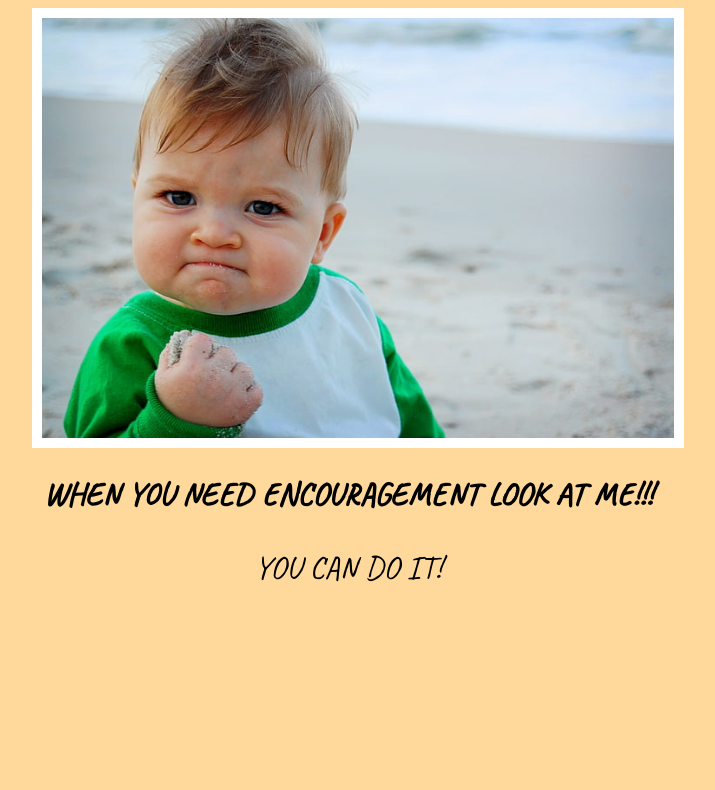
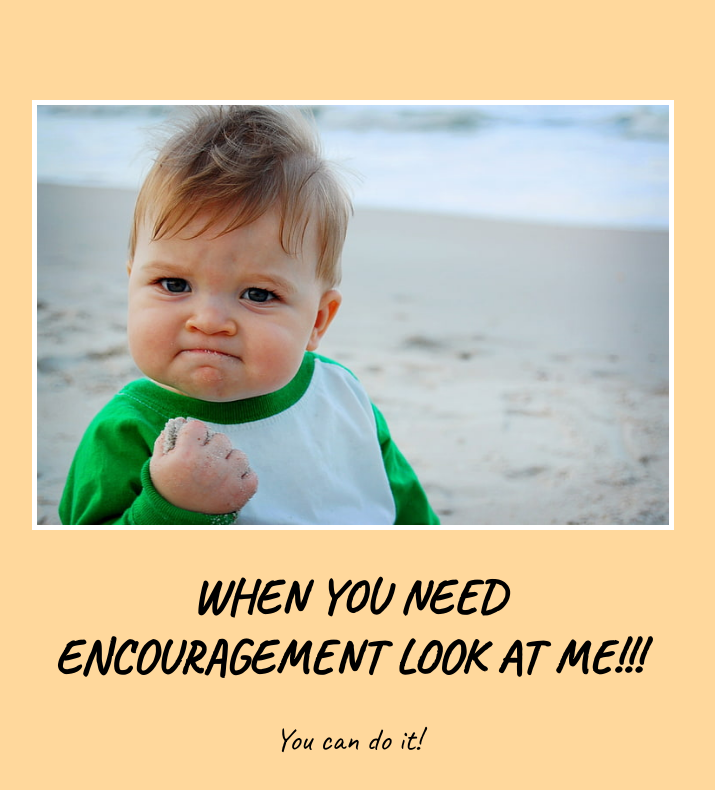
Before and after one commit to SukprasarnRatt/Motivation-Meme, a plain HTML site: page index.html in a window 1280 px wide. Shown: the whole page, without its empty margins (292-1007 px from the left). Drawn offline with Linux system fonts and the light colour scheme.

Commit message:
Update index.html

```diff
--- a/index.html
+++ b/index.html
@@ -5,20 +5,28 @@
   <meta name="viewport" content="width=device-width, initial-scale=1.0">
   <title>You can do it</title>
   <style>
-    html {
+    body {
       background-color: #FFD89C;
     }
-    #picture {
-      border: 10px solid white;
-      width: 100%;
+    .poster h1 {
+      text-transform: uppercase;
+      font-size: 3rem;
     }
-    #meme {
+    .poster{
       width: 50%;
       margin-left: 25%;
+      margin-top: 100px;
+      color: black;
       text-align: center;
+      font-family: 'Caveat', cursive;
     }
-    p {
+    .poster p {
       font-size: 2em;
+    }
+    .poster img {
+      width: 100%;
+      border: 5px solid white;
+
     }
 
   </style>
@@ -27,10 +35,10 @@
   <link href="https://fonts.googleapis.com/css2?family=Caveat&display=swap" rel="stylesheet">
 </head>
 <body>
-  <div id="meme">
-    <img id="picture" src="./assets/images/baby-wallpaper-preview.jpg" alt="You can do it">
-    <h1 style="font-family: 'Caveat', cursive; text-transform: uppercase; color: black;">When you need encouragement look at me!!!</h1>
-    <p style="font-family: 'Caveat', cursive; text-transform: uppercase; color: black;">You can do it!</p>
+  <div class="poster">
+    <img class="picture" src="./assets/images/baby-wallpaper-preview.jpg" alt="You can do it">
+    <h1>When you need encouragement look at me!!!</h1>
+    <p>You can do it!</p>
   </div>
 
 
```
